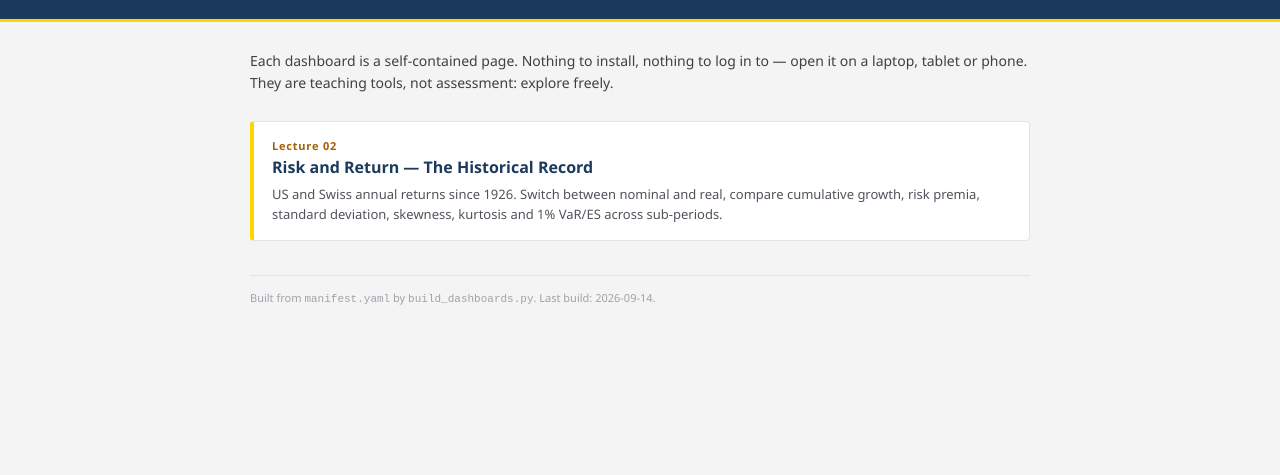
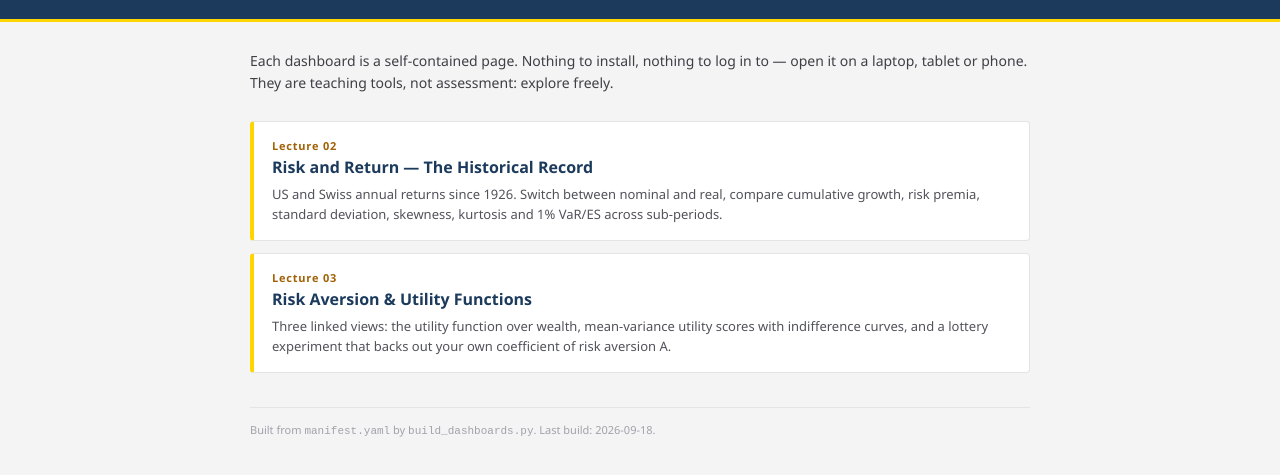
Before and after one commit to KroeTiA/Investments, a website: page dashboards/index.html in a window 1280 px wide. Shown: the part 81-556 px from the top of the page. Drawn offline with Linux system fonts and the light colour scheme.

Commit message:
Add files via upload

```diff
--- a/dashboards/index.html
+++ b/dashboards/index.html
@@ -38,8 +38,13 @@
     <h2>Risk and Return — The Historical Record</h2>
     <p>US and Swiss annual returns since 1926. Switch between nominal and real, compare cumulative growth, risk premia, standard deviation, skewness, kurtosis and 1% VaR/ES across sub-periods.</p>
   </a>
+  <a class="card" href="risk_aversion_utility.html">
+    <div class="lecture">Lecture 03</div>
+    <h2>Risk Aversion &amp; Utility Functions</h2>
+    <p>Three linked views: the utility function over wealth, mean-variance utility scores with indifference curves, and a lottery experiment that backs out your own coefficient of risk aversion A.</p>
+  </a>
 
-  <footer>Built from <code>manifest.yaml</code> by <code>build_dashboards.py</code>. Last build: 2026-09-14.</footer>
+  <footer>Built from <code>manifest.yaml</code> by <code>build_dashboards.py</code>. Last build: 2026-09-18.</footer>
 </div>
 </body>
 </html>
```
